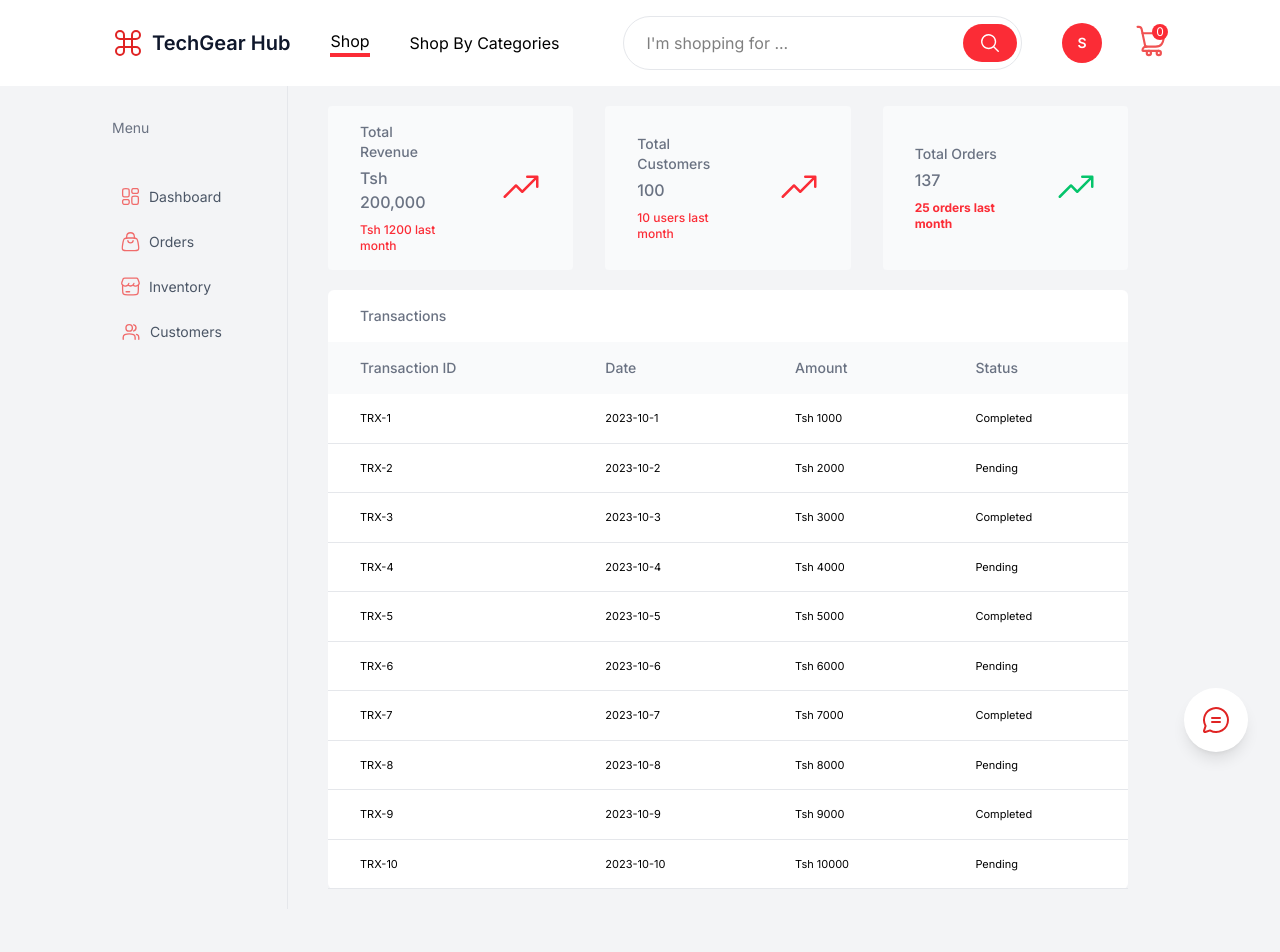
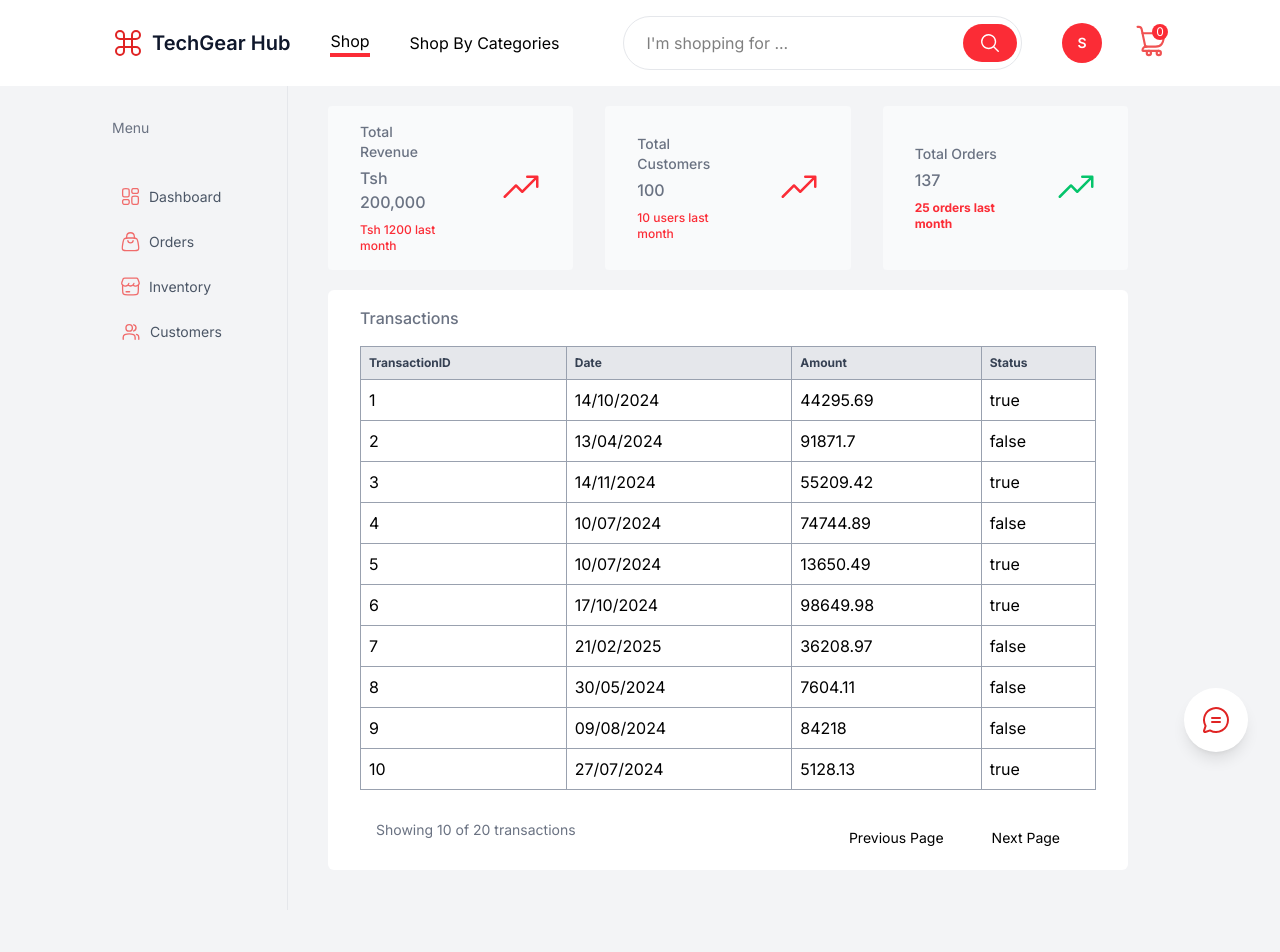
Before and after one commit to kitindi/developers-gear, a React (Vite) app: page /seller-dashboard in a window 1280 px wide. Shown: the top 952 px of the page. Built offline with nearby package versions, Linux system fonts and the light colour scheme; no server answers; sample sign-in values are in the browser's storage.

Commit message:
added tanstack table for easy data display

```diff
--- a/package.json
+++ b/package.json
@@ -11,6 +11,7 @@
   },
   "dependencies": {
     "@tailwindcss/vite": "^4.0.10",
+    "@tanstack/react-table": "^8.21.2",
     "axios": "^1.8.3",
     "jwt-decode": "^4.0.0",
     "react": "^19.0.0",
--- /dev/null
+++ b/src/assets/transactions.json
@@ -0,0 +1,22 @@
+[
+  { "TransactionID": 1, "Date": "14/10/2024", "Amount": 44295.69, "Status": true },
+  { "TransactionID": 2, "Date": "13/04/2024", "Amount": 91871.7, "Status": false },
+  { "TransactionID": 3, "Date": "14/11/2024", "Amount": 55209.42, "Status": true },
+  { "TransactionID": 4, "Date": "10/07/2024", "Amount": 74744.89, "Status": false },
+  { "TransactionID": 5, "Date": "10/07/2024", "Amount": 13650.49, "Status": true },
+  { "TransactionID": 6, "Date": "17/10/2024", "Amount": 98649.98, "Status": true },
+  { "TransactionID": 7, "Date": "21/02/2025", "Amount": 36208.97, "Status": false },
+  { "TransactionID": 8, "Date": "30/05/2024", "Amount": 7604.11, "Status": false },
+  { "TransactionID": 9, "Date": "09/08/2024", "Amount": 84218.0, "Status": false },
+  { "TransactionID": 10, "Date": "27/07/2024", "Amount": 5128.13, "Status": true },
+  { "TransactionID": 11, "Date": "15/07/2024", "Amount": 86549.01, "Status": false },
+  { "TransactionID": 12, "Date": "10/08/2024", "Amount": 52703.95, "Status": true },
+  { "TransactionID": 13, "Date": "05/10/2024", "Amount": 92049.95, "Status": true },
+  { "TransactionID": 14, "Date": "05/03/2025", "Amount": 35911.23, "Status": false },
+  { "TransactionID": 15, "Date": "23/01/2025", "Amount": 2708.6, "Status": false },
+  { "TransactionID": 16, "Date": "12/04/2024", "Amount": 47746.09, "Status": true },
+  { "TransactionID": 17, "Date": "29/07/2024", "Amount": 44315.27, "Status": false },
+  { "TransactionID": 18, "Date": "09/12/2024", "Amount": 51869.79, "Status": true },
+  { "TransactionID": 19, "Date": "28/06/2024", "Amount": 42064.02, "Status": true },
+  { "TransactionID": 20, "Date": "25/10/2024", "Amount": 73438.14, "Status": false }
+]
--- /dev/null
+++ b/src/components/transactionTable/Transactions.jsx
@@ -0,0 +1,92 @@
+import { useMemo, useState } from "react";
+import { useReactTable, getCoreRowModel, flexRender, getFilteredRowModel, getPaginationRowModel } from "@tanstack/react-table";
+import myData from "../../assets/transactions.json";
+
+const Transactions = () => {
+  const data = useMemo(() => myData, []);
+  const [filtering, setFiltering] = useState("");
+  const columns = [
+    {
+      accessorKey: "TransactionID",
+      header: "TransactionID",
+    },
+    {
+      accessorKey: "Date",
+      header: "Date",
+    },
+    {
+      accessorKey: "Amount",
+      header: "Amount",
+    },
+    {
+      accessorKey: "Status",
+      header: "Status",
+    },
+  ];
+
+  const table = useReactTable({
+    data,
+    columns,
+    getCoreRowModel: getCoreRowModel(),
+    getPaginationRowModel: getPaginationRowModel(),
+    state: {
+      globalFilter: filtering,
+    },
+    onGlobalFilterChange: setFiltering,
+    getFilteredRowModel: getFilteredRowModel(),
+  });
+
+  return (
+    <div>
+      <table className="m-full mx-auto border-collapse border border-slate-400 w-full text-left " cellPadding="10">
+        <thead className="text-xs text-gray-700  bg-gray-200">
+          {table.getHeaderGroups().map((headerGroup) => (
+            <tr key={headerGroup.id} className="border border-gray-400">
+              {headerGroup.headers.map((header) => (
+                <th key={header.id} className="border border-gray-400 p-2" onClick={header.column.getToggleSortingHandler()}>
+                  {header.column.columnDef.header}
+                </th>
+              ))}
+            </tr>
+          ))}
+        </thead>
+        <tbody>
+          {table.getRowModel().rows.map((row) => (
+            <tr key={row.id} className="border border-gray-400">
+              {row.getVisibleCells().map((cell) => (
+                <td key={cell.id} className="border border-gray-400 p-2">
+                  {flexRender(cell.column.columnDef.cell, cell.getContext())}
+                </td>
+              ))}
+            </tr>
+          ))}
+        </tbody>
+      </table>
+      <div className="flex justify-between items-center mt-4 px-4">
+        <div className="text-sm text-gray-500">
+          Showing {table.getRowModel().rows.length} of {data.length} transactions
+        </div>
+        <div className="flex gap-2">
+          <div className="flex items-center mt-4 space-x-1">
+            {/* <button className="px-5 py-1.5 rounded-sm  cursor-pointer text-sm" onClick={() => table.setPageIndex(0)}>
+              First Page
+            </button> */}
+            <button className="px-5 py-1.5 rounded-sm  cursor-pointer text-sm" onClick={() => table.previousPage()} disabled={!table.getCanPreviousPage()}>
+              Previous Page
+            </button>
+          </div>
+          <div className="flex  items-center mt-4 space-x-1">
+            <button className="px-5 py-1.5 rounded-sm  cursor-pointer text-sm" onClick={() => table.nextPage()} disabled={!table.getCanNextPage()}>
+              Next Page
+            </button>
+            {/* <button className="px-5 py-1.5 rounded-sm  cursor-pointer text-sm" onClick={() => table.setPageIndex(table.getPageCount() - 1)}>
+              Last Page
+            </button> */}
+          </div>
+        </div>
+      </div>
+    </div>
+  );
+};
+
+export default Transactions;
--- a/src/pages/SellerDashboard.jsx
+++ b/src/pages/SellerDashboard.jsx
@@ -1,5 +1,6 @@
 import React from "react";
 import Sidebar from "../components/Sidebar/Sidebar";
+import Transactions from "../components/transactionTable/transactions";
 
 const SellerDashboard = () => {
   return (
@@ -50,30 +51,10 @@ const SellerDashboard = () => {
               </div>
             </div>
           </div>
-          <div className="mt-5 w-full bg-white rounded-md">
-            <h2 className="text-sm font-medium text-gray-500 py-4 px-8">Transactions</h2>
-            <div>
-              <table className="w-full table-auto">
-                <thead className="bg-gray-50">
-                  <tr>
-                    <th className="text-left text-sm font-medium text-gray-500 py-4 px-8">Transaction ID</th>
-                    <th className="text-left text-sm font-medium text-gray-500 py-4 px-8">Date</th>
-                    <th className="text-left text-sm font-medium text-gray-500 py-4 px-8">Amount</th>
-                    <th className="text-left text-sm font-medium text-gray-500 py-4 px-8">Status</th>
-                  </tr>
-                </thead>
-                <tbody>
-                  {/* Sample data */}
-                  {[...Array(10)].map((_, index) => (
-                    <tr key={index} className="border-b border-gray-200 hover:bg-gray-50">
-                      <td className="py-4 px-8 text-[11px]">TRX-{index + 1}</td>
-                      <td className="py-4 px-8 text-[11px]">2023-10-{index + 1}</td>
-                      <td className="py-4 px-8 text-[11px]">Tsh {1000 * (index + 1)}</td>
-                      <td className="py-4 px-8 text-[11px]">{index % 2 === 0 ? "Completed" : "Pending"}</td>
-                    </tr>
-                  ))}
-                </tbody>
-              </table>
+          <div className="mt-5 w-full bg-white rounded-md my-5">
+            <h2 className="text-md font-medium text-gray-500 pt-4 px-8">Transactions</h2>
+            <div className="overflow-x-auto px-8 py-4">
+              <Transactions />
             </div>
           </div>
         </div>
```
Also changed, not shown: 1 other file (tests, documents, lock files or other folders).
